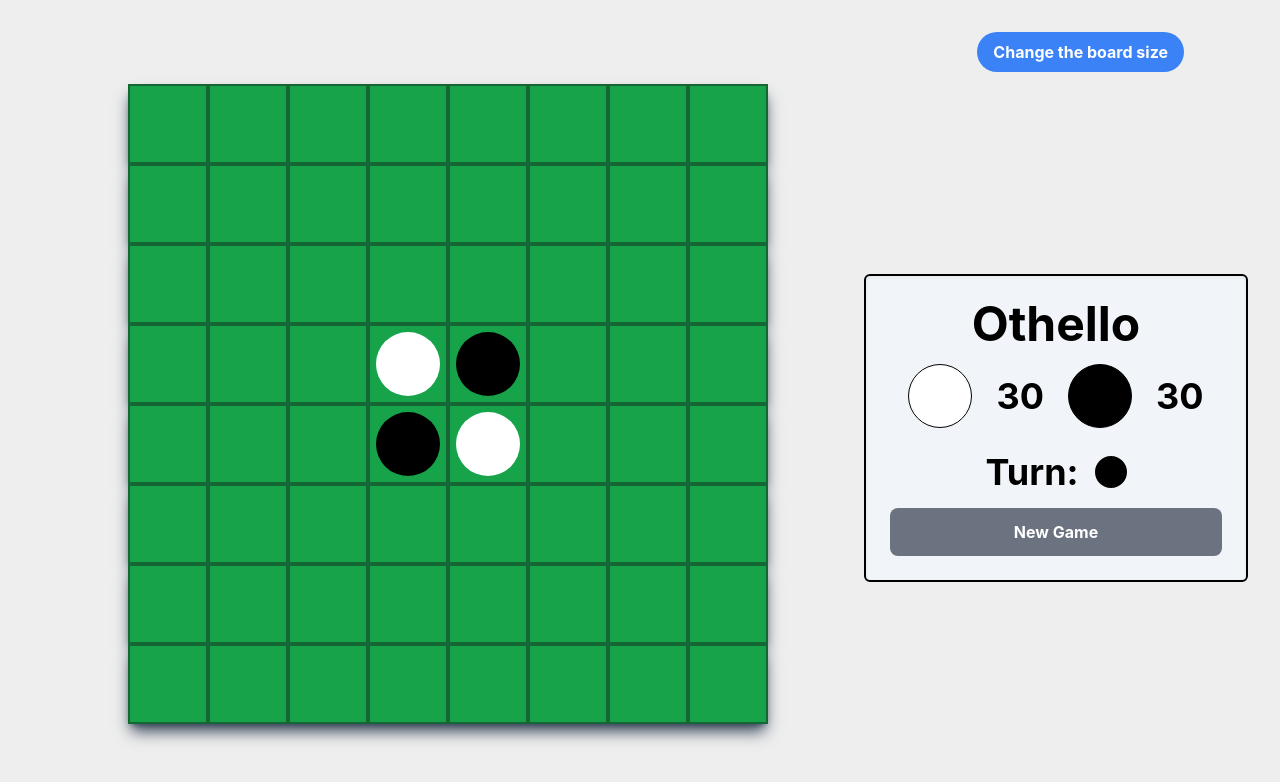
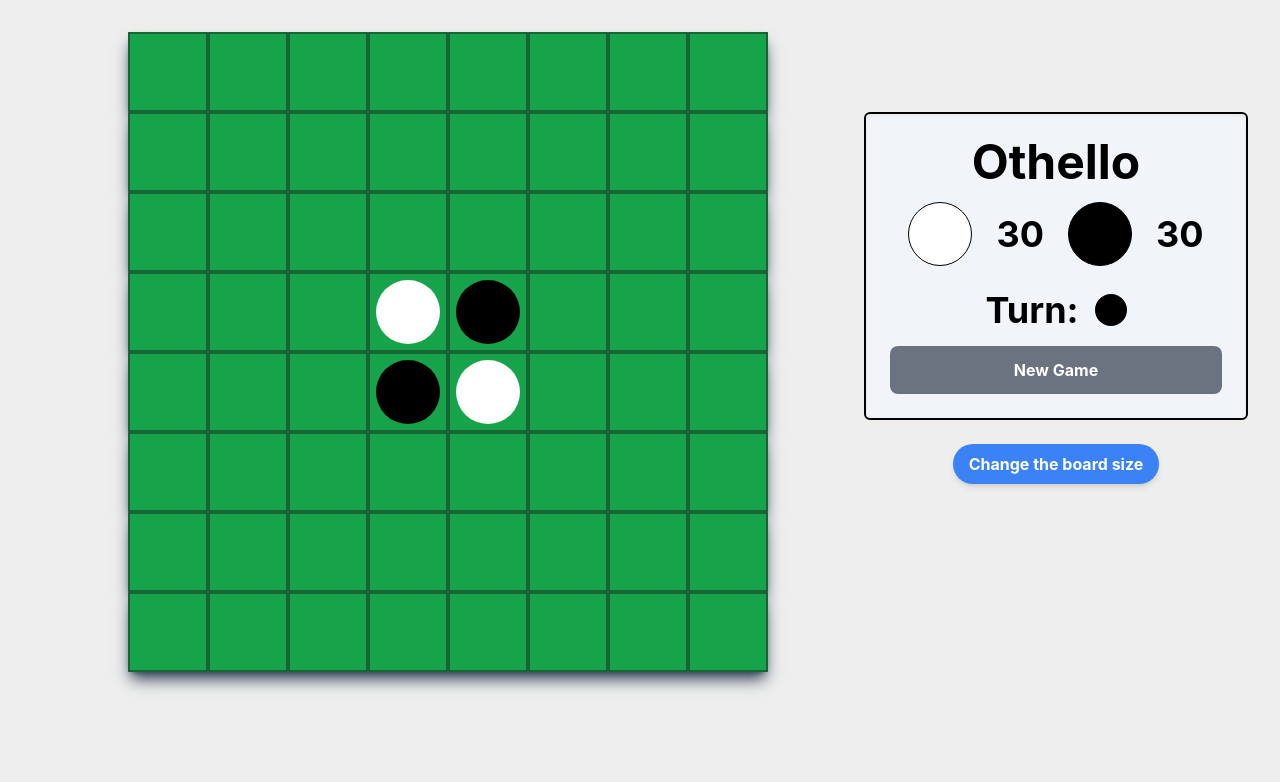
Before and after one commit to AngelaPatarroyo/othello-proyecto, a React (Create React App) app: page / in a window 1280 px wide. Shown: the top 782 px of the page. Built offline with nearby package versions, Linux system fonts and the light colour scheme.

Commit message:
final final

```diff
--- a/src/components/Board.jsx
+++ b/src/components/Board.jsx
@@ -108,8 +108,8 @@
   }, [matriz, whiteCount, blackCount, turn, boardSize]);
 
   return (
-    <div className="flex gap-x- my-7 ml-32">
-      <div className="mt-14">
+    <div className="flex ml-32">
+      <div className="mt-8 mb-7">
         {matriz.map((row, rowIndex) => (
           <div key={rowIndex} className="flex shadow-lg shadow-slate-700">
             {row.map((value, colIndex) => (
@@ -128,14 +128,6 @@
         ))}
       </div>
       <div className="w-max">
-        <div className="absolute top-0 right-0 mt-8 mr-24 flex justify-center items-center">
-          <button
-            className="bg-blue-500 hover:bg-blue-700 text-white font-bold py-2 px-4 rounded-full focus:outline-none focus:ring-2 focus:ring-blue-500 focus:ring-opacity-50"
-            onClick={handleBoardSize}
-          >
-            Change the board size
-          </button>
-        </div>
         <ScoreBoard
           whiteCount={whiteCount}
           blackCount={blackCount}
@@ -149,9 +141,12 @@
           setTurn={setTurn}
           setEndGame={setEndGame}
           baseMatriz10x10={baseMatriz10x10}
+          handleBoardSize={handleBoardSize}
         />
+
       </div>
     </div>
+
   );
 }
 
--- a/src/components/ScoreBoard.jsx
+++ b/src/components/ScoreBoard.jsx
@@ -11,7 +11,8 @@
   setTurn,
   setEndGame,
   baseMatriz,
-    baseMatriz10x10
+  baseMatriz10x10,
+  handleBoardSize,
 }) => {
   const newGame = () => {
     const initialMatriz =
@@ -23,8 +24,8 @@
     setEndGame(false);
   };
   return (
-      <div className="h-screen flex items-center justify-center">
-        <div className="border-2 border-black rounded-md w-96 p-6 ml-24 bg-slate-100 shadow-inner">
+    <div className="h-auto mt-28 ml-24 flex flex-col items-center">
+      <div className="border-2 border-black rounded-md w-96 p-6 mb-6 bg-slate-100 shadow-inner">
         <h1 className="text-5xl font-bold text-center mb-4">Othello</h1>
         <div className="flex items-center justify-center mb-6">
           <div className="w-16 h-16 rounded-full bg-white border border-black mr-6"></div>
@@ -36,19 +37,31 @@
           <p className="text-4xl font-bold">Turn:</p>
           <div
             className={`w-8 h-8 rounded-full border-black border-2 ml-4
-              ${
-                turn === true ? "bg-black" : "bg-white"
+              ${turn === true ? "bg-black" : "bg-white"
               }`}
           ></div>
         </div>
         <div className="flex justify-center">
           <button
             onClick={newGame}
-              className="relative bg-gray-500 hover:bg-gray-600 focus:ring-2 focus:ring-gray-500 focus:ring-opacity-50 text-white font-bold rounded-lg py-3 px-6 w-full overflow-hidden transform transition duration-200 hover:-translate-y-1 mx-auto"
+            className="relative bg-gray-500 hover:bg-gray-600 focus:ring-2
+              focus:ring-gray-500 focus:ring-opacity-50 text-white font-bold
+              rounded-lg py-3 px-6 w-full overflow-hidden transform transition
+              duration-200 hover:-translate-y-1 mx-auto"
           >
             New Game
           </button>
         </div>
+      </div>
+      <div className="flex justify-center items-center">
+        <button
+          className="bg-blue-500 hover:bg-blue-700 text-white font-bold py-2 px-4 rounded-full
+          focus:outline-none focus:ring-2 focus:ring-blue-500 focus:ring-opacity-50 transition duration-200 ease-in
+          shadow-md hover:shadow-xl transform hover:-translate-y-1"
+          onClick={handleBoardSize}
+        >
+          Change the board size
+        </button>
       </div>
     </div>
   );
```
Lines whose indentation alone changed are shown as unchanged.
